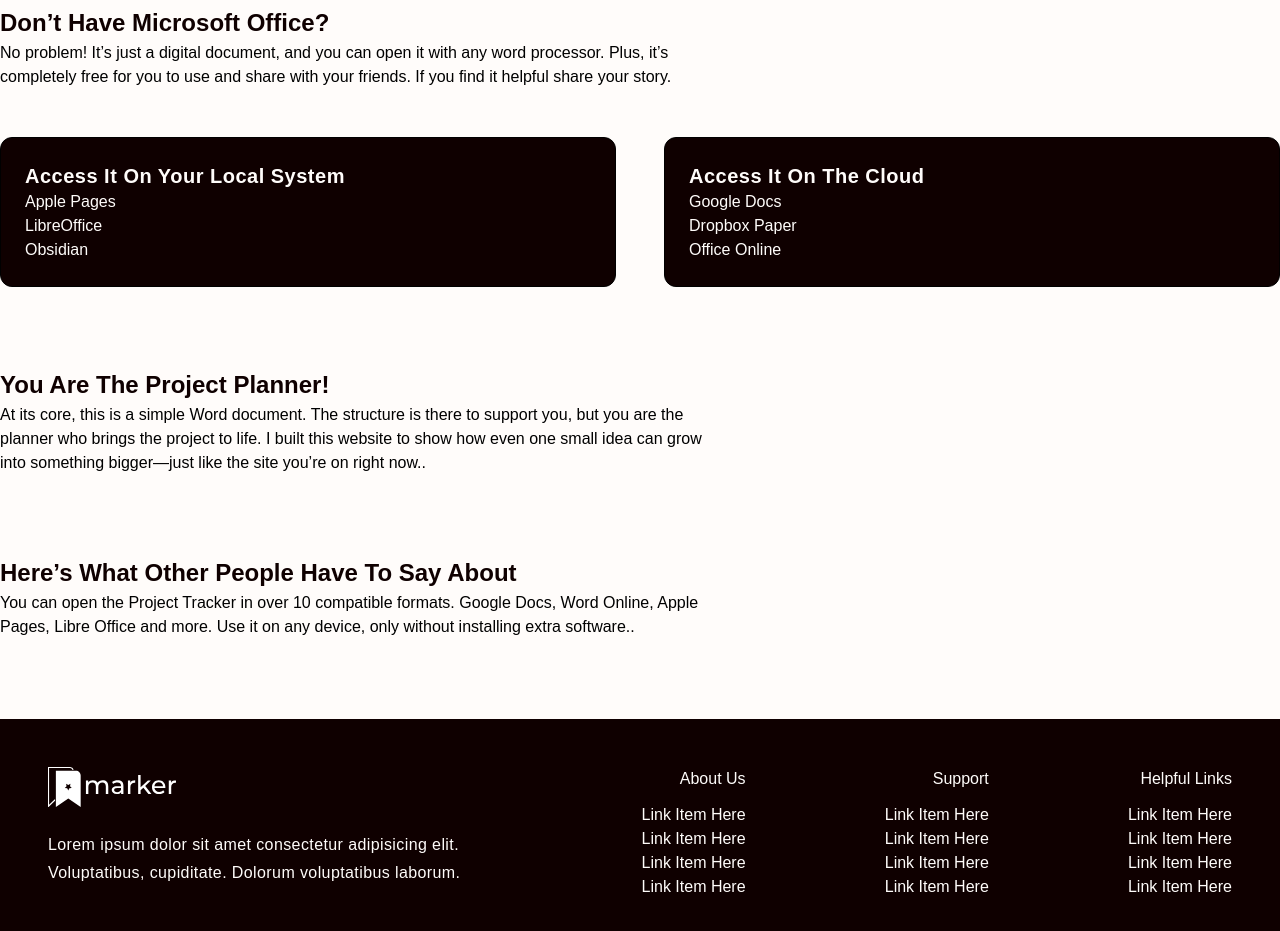
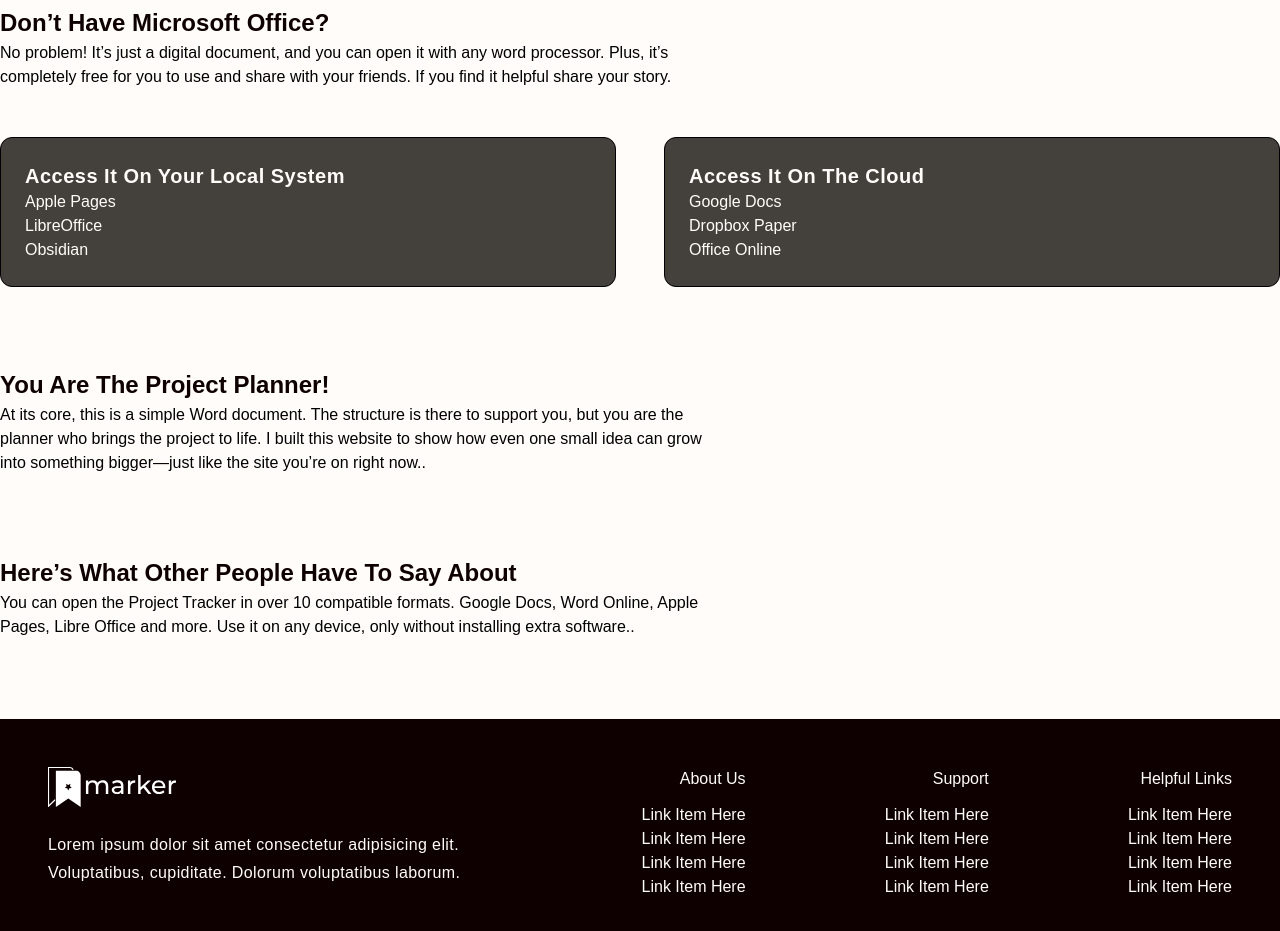
Before and after one commit to Justin-Bento/marker, a React (Vite) app: page / in a window 1280 px wide. Shown: the part 1160-2091 px from the top of the page. Built offline with nearby package versions, Linux system fonts and the light colour scheme; a web font is replaced by a local one.

Commit message:
Updated grayscale

```diff
--- a/src/frontend/pages/Home.tsx
+++ b/src/frontend/pages/Home.tsx
@@ -52,7 +52,7 @@ export default function Home() {
         </p>
 
         <div className="grid grid-cols-1 lg:grid-cols-2 mt-12 gap-12">
-          <div className="col-span-2 md:col-span-1 p-6 rounded-xl bg-black *:text-white border">
+          <div className="col-span-2 md:col-span-1 p-6 rounded-xl bg-stone-700 *:text-white border">
             <p className="text-xl font-bold tracking-wide capitalize">
               Access it on your local system
             </p>
@@ -63,7 +63,7 @@ export default function Home() {
             </ul>
           </div>
 
-          <div className="col-span-2 md:col-span-1 p-6 rounded-xl bg-black *:text-white border">
+          <div className="col-span-2 md:col-span-1 p-6 rounded-xl bg-stone-700 *:text-white border">
             <p className="text-xl font-bold tracking-wide capitalize">
               Access it on the cloud
             </p>
```
